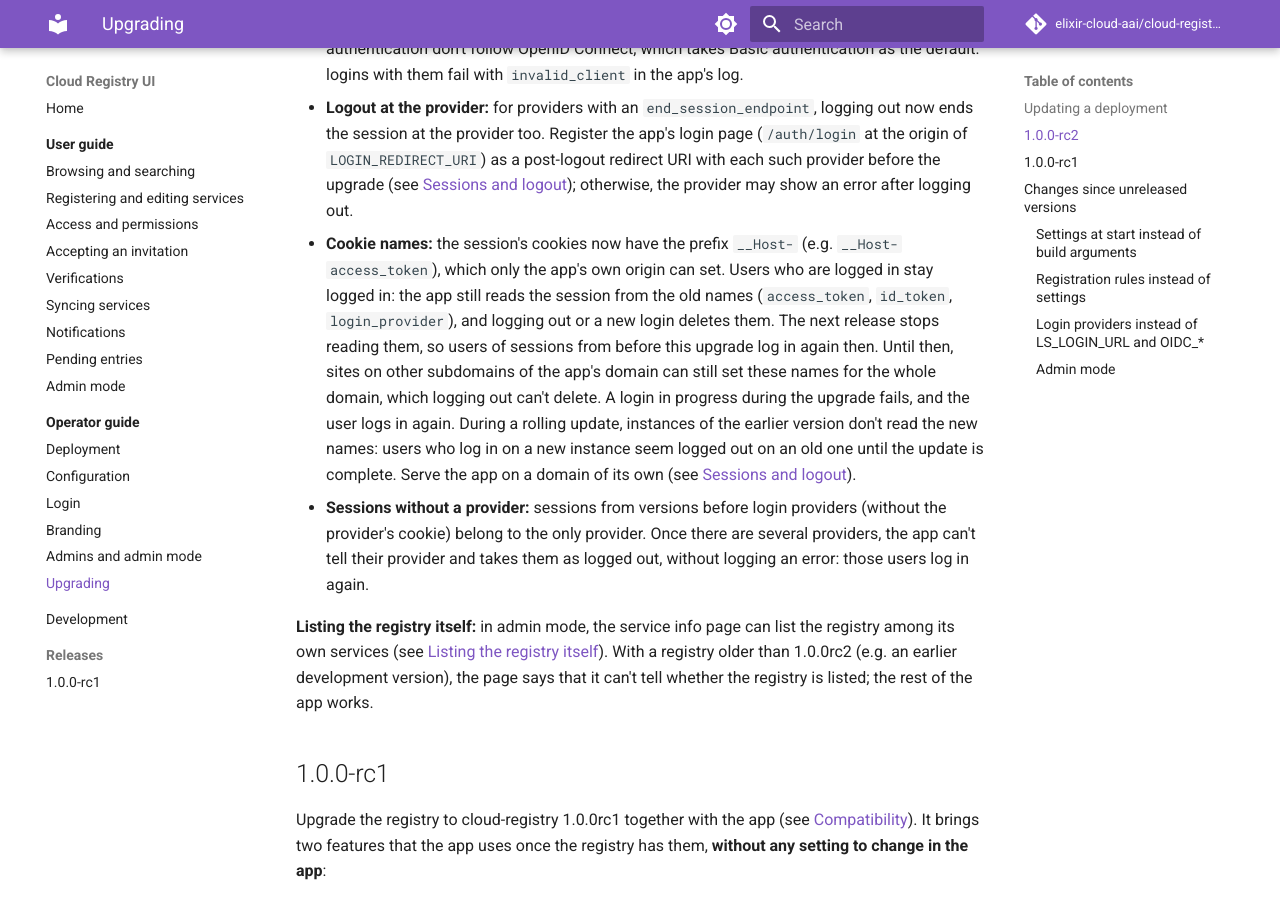
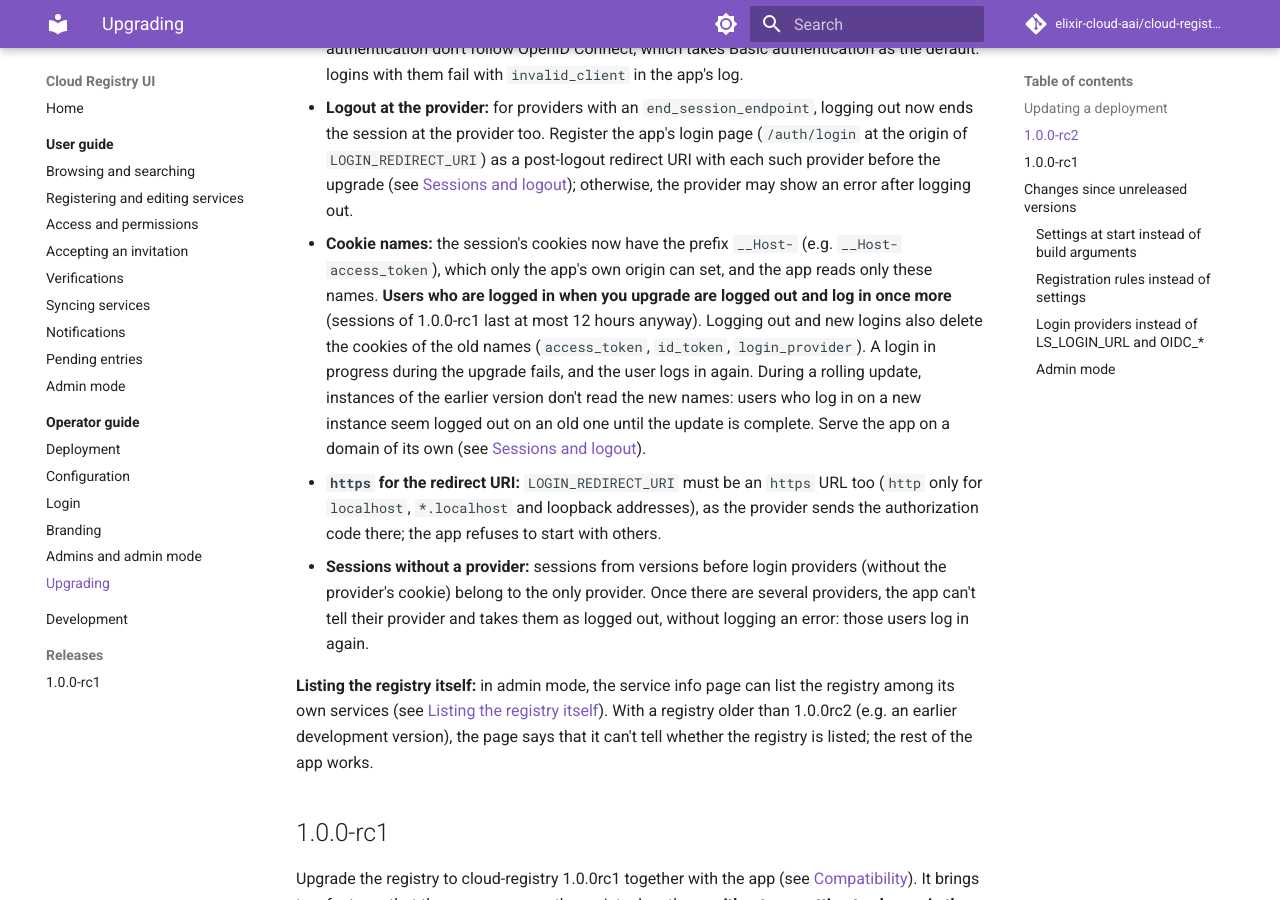
Before and after one commit to elixir-cloud-aai/cloud-registry-ui, an MkDocs documentation site: the page built from docs/operator-guide/upgrading.md, in a window 1280 px wide and 900 px high, scrolled down 2181 px. Built offline with MkDocs 1.6.1 and Material for MkDocs 9.7.7, drawn with Linux system fonts in a browser that asks for light colours; comment, search, counter and statistics services are not loaded.

Commit message:
fix: read session cookies by __Host- names only
1.0.0-rc2 drops the fallback to the cookie names of 1.0.0-rc1
(access_token, id_token, login_provider): sites on sibling subdomains
can set those names for the whole domain. Logging out and new logins
still delete both names. Users logged in on rc1 log in once more after
the upgrade, as the upgrade notes now say.

Co-Authored-By: Claude Opus 5.5 <noreply@anthropic.com>

```diff
--- a/docs/operator-guide/upgrading.md
+++ b/docs/operator-guide/upgrading.md
@@ -116,19 +116,21 @@ points before the upgrade:
   [Sessions and logout](login.md#sessions-and-logout)); otherwise, the
   provider may show an error after logging out.
 - **Cookie names:** the session's cookies now have the prefix `__Host-`
-  (e.g. `__Host-access_token`), which only the app's own origin can set.
-  Users who are logged in stay logged in: the app still reads the session
-  from the old names (`access_token`, `id_token`, `login_provider`), and
-  logging out or a new login deletes them. The next release stops reading
-  them, so users of sessions from before this upgrade log in again then.
-  Until then, sites on other subdomains of the app's domain can still set
-  these names for the whole domain, which logging out can't delete. A
-  login in progress during the upgrade fails, and the user logs in again.
-  During a rolling update, instances of the earlier version don't read the
-  new names: users who log in on a new instance seem logged out on an old
-  one until the update is complete.
-  Serve the app on a domain of its own (see [Sessions and
+  (e.g. `__Host-access_token`), which only the app's own origin can set,
+  and the app reads only these names. **Users who are logged in when you
+  upgrade are logged out and log in once more** (sessions of 1.0.0-rc1
+  last at most 12 hours anyway). Logging out and new logins also delete
+  the cookies of the old names (`access_token`, `id_token`,
+  `login_provider`). A login in progress during the upgrade fails, and the
+  user logs in again. During a rolling update, instances of the earlier
+  version don't read the new names: users who log in on a new instance
+  seem logged out on an old one until the update is complete. Serve the
+  app on a domain of its own (see [Sessions and
   logout](login.md#sessions-and-logout)).
+- **`https` for the redirect URI:** `LOGIN_REDIRECT_URI` must be an
+  `https` URL too (`http` only for `localhost`, `*.localhost` and loopback
+  addresses), as the provider sends the authorization code there; the app
+  refuses to start with others.
 - **Sessions without a provider:** sessions from versions before login
   providers (without the provider's cookie) belong to the only provider.
   Once there are several providers, the app can't tell their provider and
```
Also changed, not shown: 5 other files.
